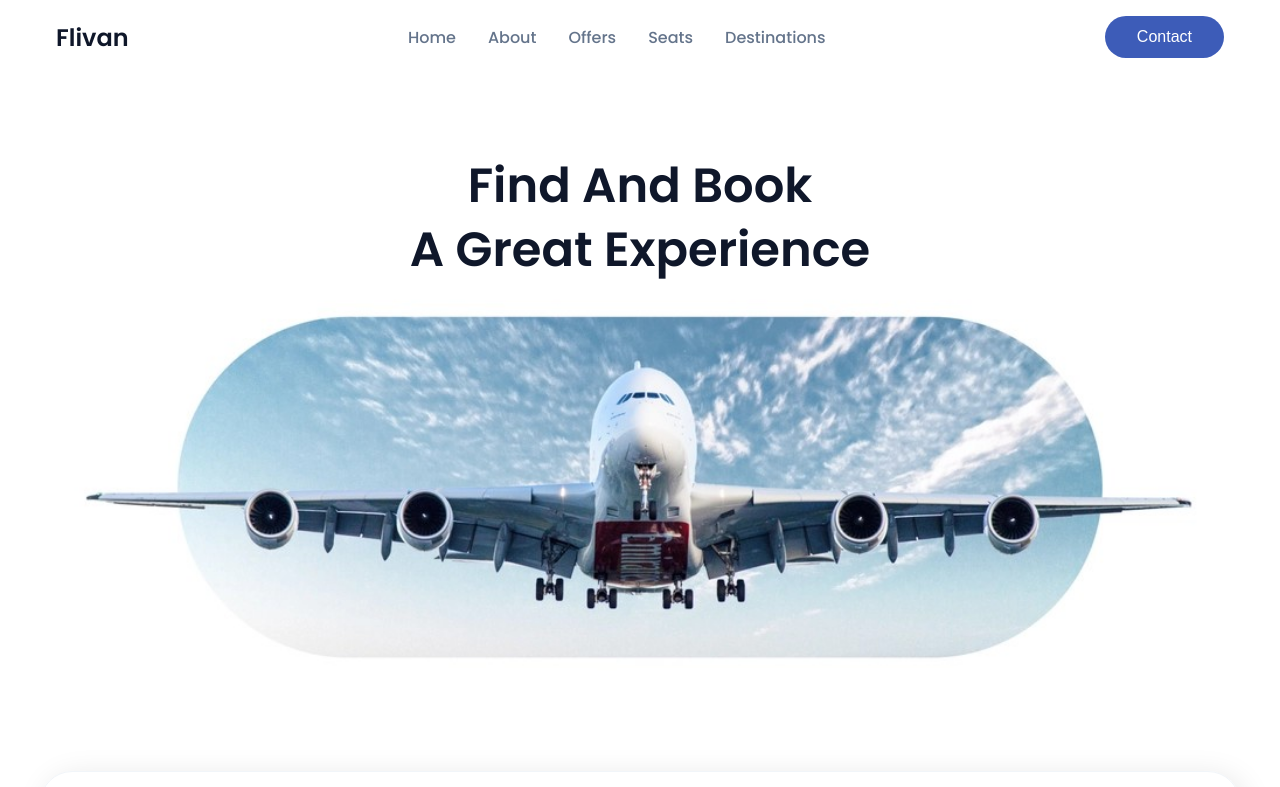
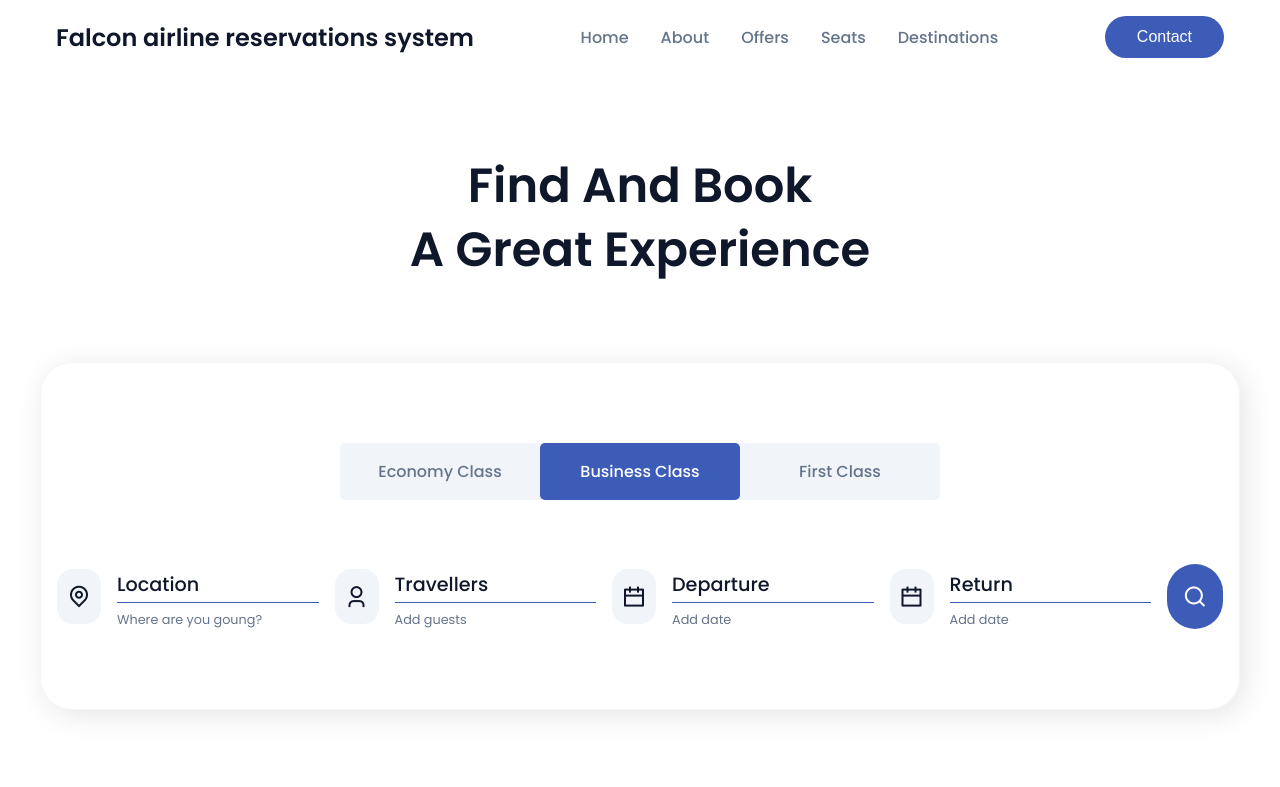
Before and after one commit to pathkiteja/teja-ticketing-system, a plain HTML site: page index.html in a window 1280 px wide. Shown: the top 787 px of the page. Drawn offline with nearby package versions, Linux system fonts and the light colour scheme.

Commit message:
changes made in website

```diff
--- a/index.html
+++ b/index.html
@@ -8,11 +8,11 @@
       rel="stylesheet"
     />
     <link rel="stylesheet" href="styles.css" />
-    <title>Web Design Mastery | Flivan</title>
+    <title>Falcon airline reservations system</title>
   </head>
   <body>
     <nav>
-      <div class="nav__logo">Flivan</div>
+      <div class="nav__logo">Falcon airline reservations system</div>
       <ul class="nav__links">
         <li class="link"><a href="#">Home</a></li>
         <li class="link"><a href="#">About</a></li>
@@ -24,7 +24,6 @@
     </nav>
     <header class="section__container header__container">
       <h1 class="section__header">Find And Book<br />A Great Experience</h1>
-      <img src="assets/header.jpg" alt="header" />
     </header>
 
     <section class="section__container booking__container">
@@ -244,10 +243,10 @@
     <footer class="footer">
       <div class="section__container footer__container">
         <div class="footer__col">
-          <h3>Flivan</h3>
+          <h3>Falcon</h3>
           <p>
             Where Excellence Takes Flight. With a strong commitment to customer
-            satisfaction and a passion for air travel, Flivan Airlines offers
+            satisfaction and a passion for air travel, falcon Airlines offers
             exceptional service and seamless journeys.
           </p>
           <p>
@@ -271,7 +270,7 @@
         </div>
       </div>
       <div class="section__container footer__bar">
-        <p>Copyright © 2023 Web Design Mastery. All rights reserved.</p>
+        <p>Copyright © 2024 Falcon airline reservations system. All rights reserved.</p>
         <div class="socials">
           <span><i class="ri-facebook-fill"></i></span>
           <span><i class="ri-twitter-fill"></i></span>
```
